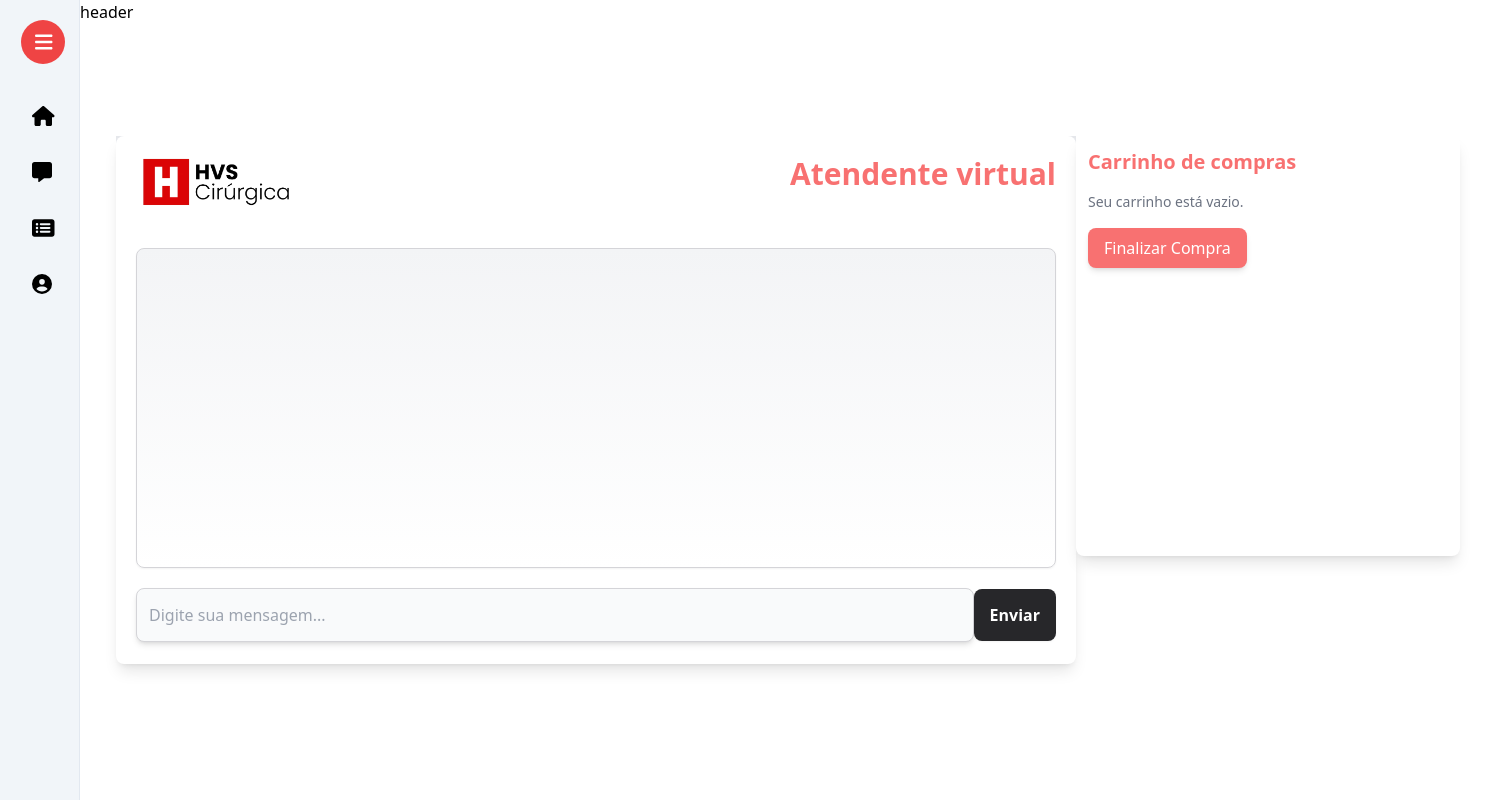
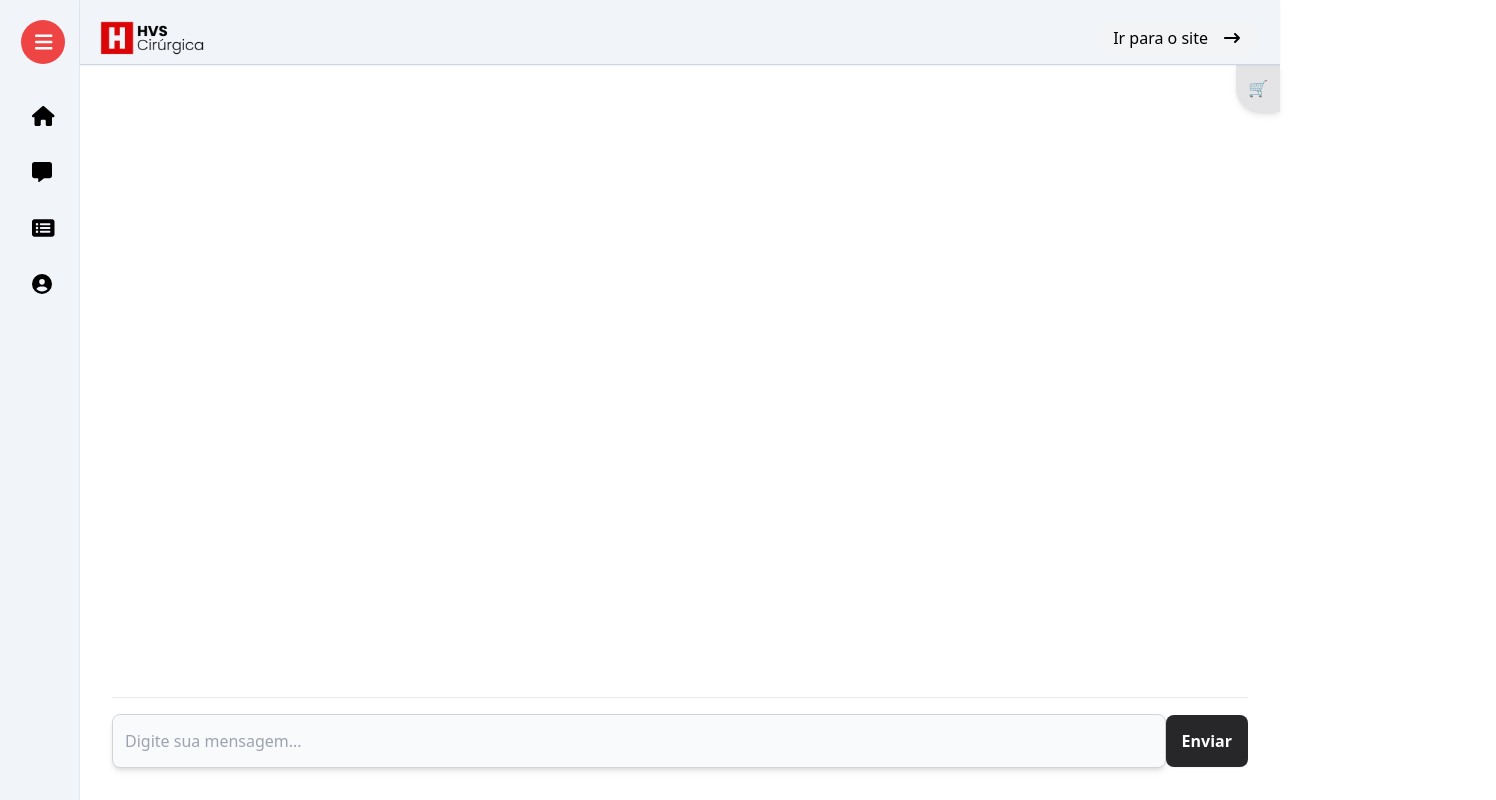
Before and after one commit to SilliconSeller/hvschat.github.io, a React (Vite) app: page / in a window 1280 px wide. Shown: the whole page, 1496 px wide, since content can reach past the window. Built offline with nearby package versions, Linux system fonts and the light colour scheme.

Commit message:
commit 1

```diff
--- a/src/components/Chatbox.jsx
+++ b/src/components/Chatbox.jsx
@@ -1,14 +1,31 @@
 import React, { useEffect, useRef, useState } from "react";
-import logo from '../assets/logohvs.webp';
+import ProductHandler from "../models/productHandler";
+import ProductCard from './ProductCard';
+import Modal from './Modal'
+import { faTrash } from '@fortawesome/free-solid-svg-icons';
+import Cart, { ShowCartPopup } from './Cart'
+import { FontAwesomeIcon } from '@fortawesome/react-fontawesome';
+import { faArrowRightLong } from '@fortawesome/free-solid-svg-icons';
+import ProductInfo from './ProductInfo';
 
 function Chatbox() {
   const [messages, setMessages] = useState([]);
   const [userInput, setUserInput] = useState("");
   const [messageToWpp, setMessageToWpp] = useState("");
-  const [cart, setCart] = useState([]); // State to store the cart items
-  const [isModalOpen, setIsModalOpen] = useState(false); // Track modal visibility
-  const [selectedProduct, setSelectedProduct] = useState(null); // Track selected product
-  const [quantity, setQuantity] = useState(1); // Track quantity selection
+  const [cart, setCart] = useState([]);
+  const [isModalOpen, setIsModalOpen] = useState(false);
+  const [selectedProduct, setSelectedProduct] = useState(null);
+  const [unQuantity, setUnQuantity] = useState(0);
+  const [boxQuantity, setBoxQuantity] = useState(0);
+  const [isLoading, setIsLoading] = useState(false);
+  const [isProductInfoOpen, setProductInfoOpen] = useState(false);
+  const [selectedProductInfo, setSelectedProductInfo] = useState(null);
+
+  const [isCartOpen, setIsCartOpen] = useState(false);
+
+  const toggleCartShow = () => {
+    setIsCartOpen(prevState => !prevState); // Alterna entre true e false
+  };
 
   const handleFinalizePurchase = () => {
     // Construct the message to send to WhatsApp
@@ -45,6 +62,7 @@ function Chatbox() {
     setSelectedProduct(product);
     setIsModalOpen(true); // Open modal to select quantity
   };
+
 
   const handleProductInfoClick = (product) => {
     setSelectedProductInfo(product);
@@ -138,18 +156,11 @@ function Chatbox() {
 
       const data = await response.json();
       if (response.ok) {
-        const products = data.data.products;
+        const handler = new ProductHandler(data);
+        const result = await handler.getProductsAndMessage();
+        const products = await result.products;
+        const gptResponseMessageToUser = await result.gptResponseMessageToUser;
 
-        const gptResponse = data.data.gptResponse.mensagem || data.data.gptResponse.message || data.data.gptResponse.resposta
-
-        const responseToNotFound = (
-          <div>
-            <pre>{gptResponse}</pre>
-          </div>
-        );
-
-
-        // Check if the products array is empty
         if (products.length === 0) {
           // If no products found, send a message
           setMessages([
@@ -204,52 +215,40 @@ function Chatbox() {
     </div>
   );
 
+  function guigo() {
+
+    setProductInfoOpen(true)
+    return(
+
+      console.log('func guigooo')
+    )
+  }
+
+  const handleUnQuantityChange = () => {
+    console.log('aaa')
+  }
   return (
     <>
-      <div className='flex flex-row justify-between mt-28'>
-        {/* Chat UI and messages (unchanged) */}
-        <div className="flex-row justify-between bg-gradient-to-b from-gray-200 ml-9">
-          <div className="bg-white p-5 w-[60em] h-[33em] rounded-lg shadow-lg">
-            <div className="flex flex-row-reverse justify-between mb-10">
-              <div>
-                <h1 className="text-3xl font-bold text-center text-red-400">
-                  Atendente virtual
-                </h1>
-              </div>
-              <div className="w-40">
-                <img src={logo} alt="HVS" />
-              </div>
-            </div>
-
+      <div className="flex h-full">
+        {/* Chat Section */}
+        <div className="flex-1 p-8 flex flex-col bg-white">
           {/* Chat History */}
-            <div className="bg-gradient-to-b from-gray-100 border-[0.4px] border-zinc-300 shadow-sm p-4 h-[20em] rounded-lg overflow-y-auto mb-5">
+          <div className="flex-1 mt-4 p-3 overflow-auto space-y-2">
             {messages.map((msg, index) => (
               <div
                 key={index}
-                  className={`mb-4 ${msg.sender === "bot" ? "text-left" : "text-right"}`}
+                className={`mb-4 ${msg.sender === "user" ? "text-right" : "text-left"}`}
               >
                 <div
-                    className={`inline-block p-2 rounded-lg ${msg.sender === "bot" ? "bg-white text-red-400 border-[0.4px] border-zinc-200" : "bg-gray-200 text-blue-500 border-[0.4px] border-zinc-200"}`}
+                  className={`inline-block p-2 rounded-lg ${msg.sender === "user" ? "bg-zinc-200 text-black" : "bg-zinc-50"}`}
                 >
                   {msg.text}
                 </div>
-                  <div className="flex mt-1">
-                    {msg.sender === "user" ? null : (
-                      <button
-                        onClick={() => copyMessage(msg.text)}
-                        className="bg text-sm font-thin"
-                      >
-                        Enviar para WhatsApp da loja
-                      </button>
-                    )}
-                  </div>
               </div>
             ))}
-              <div ref={messagesEndRef} />
           </div>
-
-            {/* Input Field and Send Button */}
-            <div className="flex justify-around mt-5">
+          <div className="pt-4 bg-white border-t border-gray-200">
+            <div className="relative flex items-center">
               <input
                 type="text"
                 className="w-full px-3 py-3.5 bg-gray-50 shadow-md border-[0.4px] border-zinc-300 text-black rounded-lg focus:outline-none focus:ring-2 focus:ring-red-400"
@@ -270,74 +269,32 @@ function Chatbox() {
             </div>
           </div>
         </div>
-
-        {/* Shopping Cart (fixed on the right side) */}
-        <div
-          className=" bg-white p-3 rounded-lg shadow-lg w-96 h-[420px] overflow-y-auto mr-9"
-          style={{ zIndex: 100 }}
-        >
-          <h3 className="text-xl font-semibold text-red-400 mb-4">Carrinho de compras</h3>
-          <ul className="space-y-2">
-            {cart.map((product, index) => (
-              <li key={index} className="flex justify-between items-center border-b pb-2">
-                <span className="text-sm">{product.nome} (x{product.quantity})</span>
-                <span className="text-sm text-gray-600">R$ {product.preco}</span>
-              </li>
-            ))}
-          </ul>
-          {cart.length === 0 && (
-            <p className="text-sm text-gray-500 mt-4">Seu carrinho está vazio.</p>
-          )}
-          {/* Display Total */}
-          {cart.length > 0 && (
-            <div className="mt-4">
-              <p className="text-lg font-semibold">
-                Total: R$ {calculateTotal()}
-              </p>
+        {/* Cart Section */}
+        {isCartOpen ?
+          (
+            <>
+              <div className="w-[25rem] h-full shadow-xl bg-zinc-100 border-l-[0.8px] border-slate-100 overflow-y-auto">
+                <Cart
+                  handleFinalizePurchase={null}
+                  cart={cart}
+                  calculateTotal={calculateTotal}
+                  isOpen={isCartOpen}
+                  toggleCart={toggleCartShow}
+                />
               </div>
-          )}
-          <div className="mt-4 flex">
-            <button
-                onClick={handleFinalizePurchase}
-                className="bg-red-400 text-white px-4 py-2 rounded-lg shadow-md hover:bg-red-500">
-              Finalizar Compra
-            </button>
-          </div>
-        </div>
+            </>
+          ) : <ShowCartPopup
+            toggleCart={toggleCartShow}
+          />
+        }
       </div>
 
-      {/* Modal for selecting quantity */}
-      {isModalOpen && (
-        <div className="fixed inset-0 flex justify-center items-center bg-gray-800 bg-opacity-50">
-          <div className="bg-white p-6 rounded-lg shadow-lg w-80">
-            <h3 className="text-xl text-red-400 mb-4">Escolha a quantidade</h3>
-            <div>{selectedProduct.nome}</div>
-            <div className="flex justify-between items-center mb-4">
-              <button onClick={() => handleQuantityChange('decrease')} className="px-4 py-2 bg-red-400 text-white rounded-lg">-</button>
-              <input
-                type="number"
-                value={quantity}
-                onChange={(e) => setQuantity(parseInt(e.target.value) || 1)}
-                min="1"
-                className="w-12 text-center"
+      <ProductInfo
+        isOpen={isProductInfoOpen}
+        selectedProductInfo={selectedProductInfo}
+        closeModal={() => setProductInfoOpen(false)}
       />
-              <button onClick={() => handleQuantityChange('increase')} className="px-4 py-2 bg-red-400 text-white rounded-lg">+</button>
-            </div>
-            <button
-              onClick={handleAddToCart}
-              className="w-full px-4 py-2 bg-red-400 text-white rounded-lg shadow-md hover:bg-red-500"
-            >
-              Adicionar ao carrinho
-            </button>
-            <button
-              onClick={handleCloseModal}
-              className="w-full mt-2 px-4 py-2 bg-gray-400 text-white rounded-lg"
-            >
-              Fechar
-            </button>
-          </div>
-        </div>
-      )}
+
     </>
   );
 }
--- a/src/components/Header.jsx
+++ b/src/components/Header.jsx
@@ -5,12 +5,23 @@ import { faArrowRightLong } from '@fortawesome/free-solid-svg-icons';
 
 const Header = () => {
     return (
-        <>
+        <div className="w-full bg-slate-100 shadow-sm top-0 z-10 sticky border-b-[0.8px] border-slate-300">
+            <div className="flex flex-row justify-between ml-4 mr-5 pt-5 pb-2">
+                <div className="w-28">
+                    <img src={logo} alt="HVS" />
+                </div>
+                <button>
+                    <div className="flex px-4 py-1.5  border-zinc-400 flex-row-reverse space-x-reverse space-x-3 items-center rounded-full bg-gray-100 hover:transform-gpu transition-all duration-200 hover:translate-x-3 hover:text-white hover:bg-gray-400">
+                        <FontAwesomeIcon icon={faArrowRightLong} width={24} height={24} />
 
-        <div> header</div>
-            </>
-
-            )
+                        <div className="text font-light">
+                            Ir para o site
+                        </div>
+                    </div>
+                </button>
+            </div>
+        </div>
+    )
 }
 
 export default Header
--- a/src/components/ProductCard.jsx
+++ b/src/components/ProductCard.jsx
@@ -3,19 +3,14 @@ import React from "react";
 const ProductCard = ({ product, handleProductClick, handleProductInfoClick }) => {
   return (
     <div>
-
+    <div  onClick={() => handleProductInfoClick(product)}>
+      <div>Obter informacoes</div>
+    </div>
       <div
         key={product._id}
         onClick={() => handleProductClick(product)}
-        className="cursor-pointer z-10 bg-gradient-to-t from-slate-100 from-10% via-slatge-50 via-30% to-gray-50 to-90% border border-gray-200 rounded-lg pt-0 p-2 pb-3 shadow-md flex flex-col justify-between max-w-xl m-1.5 transition-transform transform hover:scale-105"
+        className="cursor-pointer bg-gradient-to-t from-slate-100 from-10% via-slatge-50 via-30% to-gray-50 to-90% border border-gray-200 rounded-lg p-2 pb-3 shadow-md flex flex-col justify-between max-w-xl m-1.5 transition-transform transform hover:scale-105"
       >
-        <div className="z-30 rounded-lg self-end bg-zinc-200 hover:bg-zinc-300 max-w-fit" onClick={() => handleProductInfoClick(product)}>
-          <div >
-            <div className="bg-white">
-              <div className="text-sm font-extralight">Buscar</div>
-            </div>
-          </div>
-        </div>
         <div className="flex flex-row">
           <div className="w-24 mr-1.5">
             <img width={210} height={210} src="https://images.tcdn.com.br/img/img_prod/964420/agulha_25x6_hipodermica_23g_medix_1857_1_75e5f81e7317bb2b940a190cc7eb2a17.png" alt="" />
@@ -48,6 +43,7 @@ const ProductCard = ({ product, handleProductClick, handleProductInfoClick }) =>
           </div>
         </div>
       </div>
+
     </div>
   );
 };
```
Lines whose indentation alone changed are shown as unchanged.
